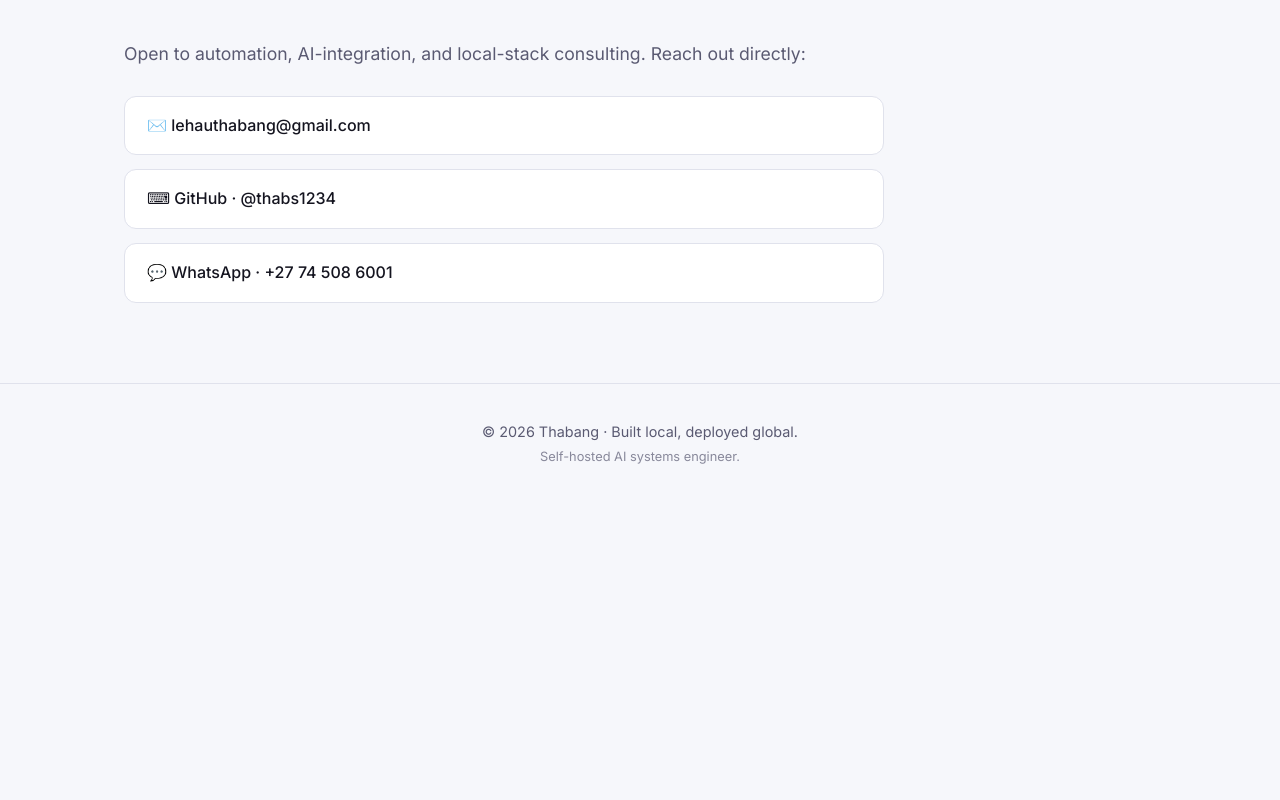
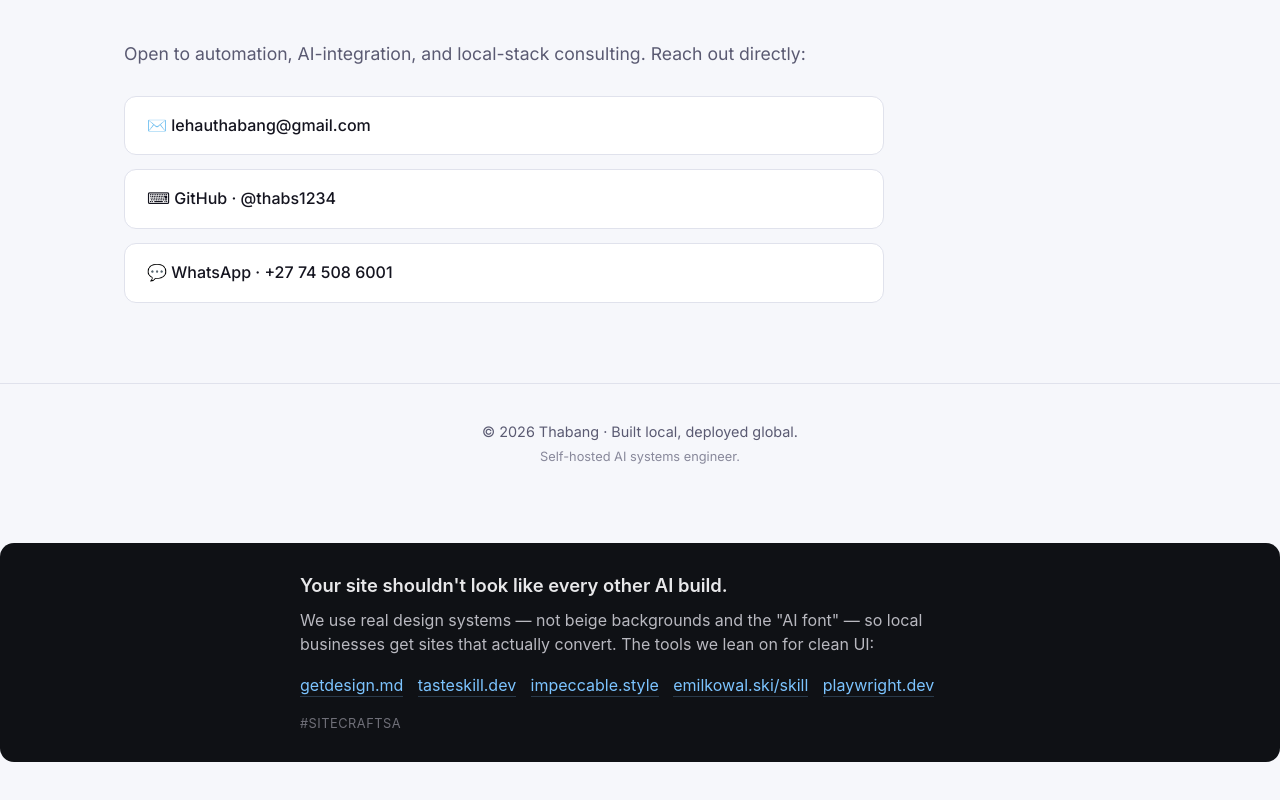
Before and after one commit to thabs1234/thabang-portfolio, a plain HTML site: page index.html in a window 1280 px wide. Shown: the part 3240-4040 px from the top of the page. Before the commit the page ends 3743 px from the top, so only its background shows below. Drawn offline with Linux system fonts and the light colour scheme.

Commit message:
Add SiteCraft design-stance section (anti-AI-slop; 5 design tools)

```diff
--- a/index.html
+++ b/index.html
@@ -156,5 +156,31 @@
 </footer>
 
 <script src="script.js"></script>
+<!-- SiteCraft design stance — injected snippet (self-contained, no external deps) -->
+<section class="sc-design-stance" aria-label="Built with real design systems">
+  <div class="sc-ds-inner">
+    <p class="sc-ds-lead">Your site shouldn't look like every other AI build.</p>
+    <p class="sc-ds-body">We use real design systems — not beige backgrounds and the "AI font" — so local businesses get sites that actually convert. The tools we lean on for clean UI:</p>
+    <ul class="sc-ds-links">
+      <li><a href="https://getdesign.md/" target="_blank" rel="noopener">getdesign.md</a></li>
+      <li><a href="https://tasteskill.dev" target="_blank" rel="noopener">tasteskill.dev</a></li>
+      <li><a href="https://impeccable.style" target="_blank" rel="noopener">impeccable.style</a></li>
+      <li><a href="https://emilkowal.ski/skill" target="_blank" rel="noopener">emilkowal.ski/skill</a></li>
+      <li><a href="https://playwright.dev" target="_blank" rel="noopener">playwright.dev</a></li>
+    </ul>
+    <p class="sc-ds-tag">#SiteCraftSA</p>
+  </div>
+  <style>
+    .sc-design-stance{margin:2.5rem 0;padding:1.75rem 1.5rem;background:#0f1115;color:#e8e8ea;border-radius:14px;font-family:-apple-system,BlinkMacSystemFont,"Segoe UI",Roboto,Helvetica,Arial,sans-serif;line-height:1.55}
+    .sc-ds-inner{max-width:680px;margin:0 auto}
+    .sc-ds-lead{font-size:1.15rem;font-weight:600;margin:0 0 .5rem}
+    .sc-ds-body{margin:0 0 1rem;color:#b9b9c0}
+    .sc-ds-links{list-style:none;display:flex;flex-wrap:wrap;gap:.5rem .9rem;padding:0;margin:0 0 1rem}
+    .sc-ds-links a{color:#7cc4ff;text-decoration:none;border-bottom:1px solid #2a3a4a;padding-bottom:1px}
+    .sc-ds-links a:hover{color:#a9d8ff}
+    .sc-ds-tag{margin:0;font-size:.8rem;letter-spacing:.04em;color:#6f6f78;text-transform:uppercase}
+  </style>
+</section>
+<!-- /SiteCraft design stance -->
 </body>
 </html>
```
